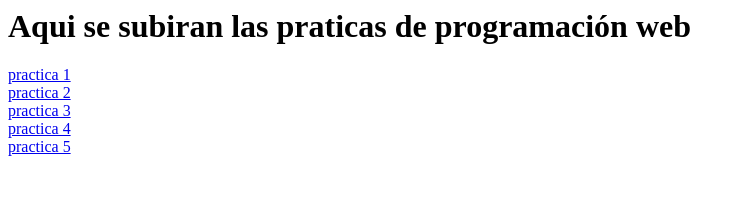
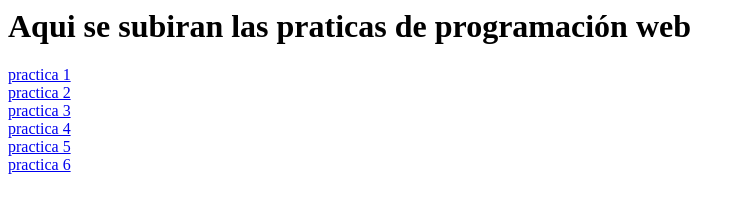
Before and after one commit to diberoberto12/diberoberto12.github.io, a plain HTML site: page index.html in a window 1280 px wide. Shown: the whole page, without its empty margins (0-745 px from the left). Drawn offline with Linux system fonts and the light colour scheme.

Commit message:
Update index.html

```diff
--- a/index.html
+++ b/index.html
@@ -13,5 +13,7 @@
 <a href="Practicas\practica4.html" title="Practica4"> practica 4</a>
 <br>
 <a href="Practicas\practica5.html" title="Practica5"> practica 5</a>
+<br>
+<a href="Practicas\practica6.html" title="Practica6"> practica 6</a>
 </body>
 </html>
```
